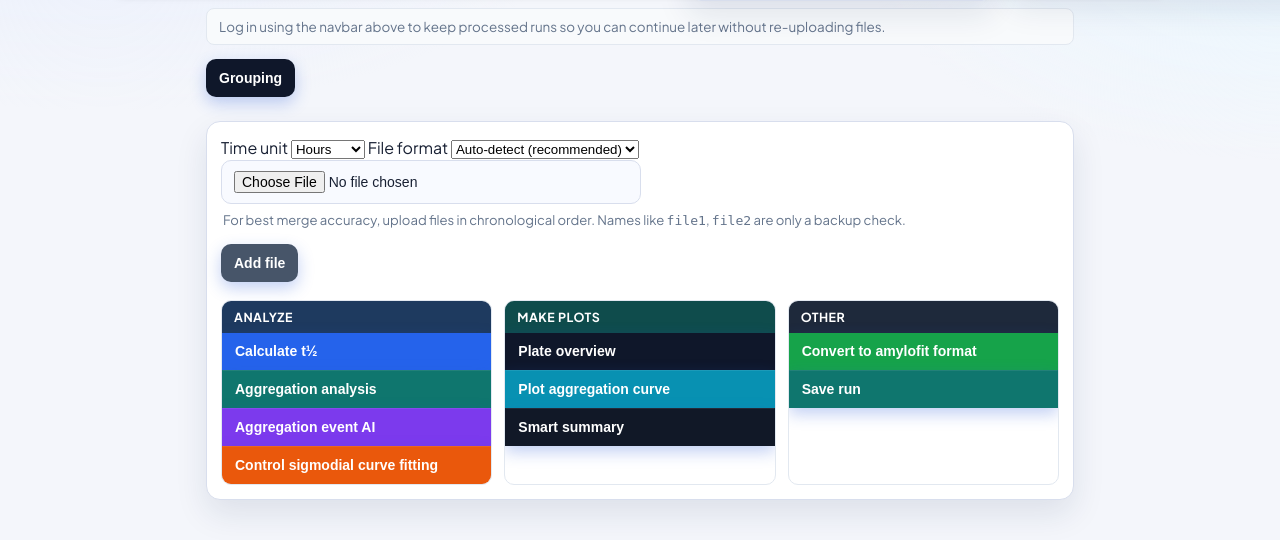
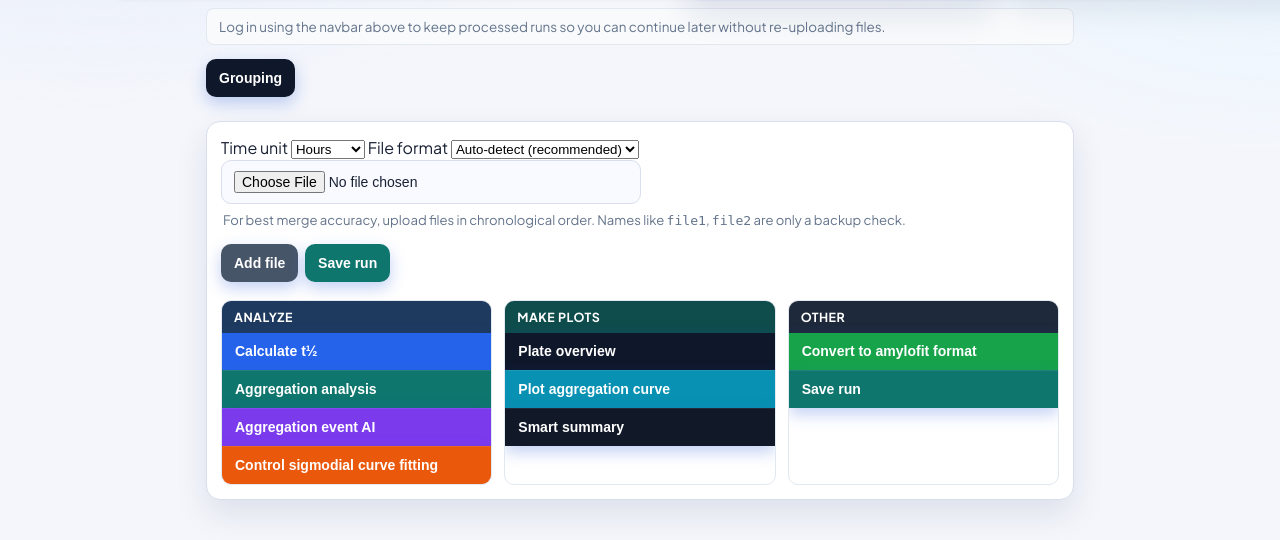
Before and after one commit to Lelleking/python, a Flask app: page / in a window 1280 px wide; the page is wider, and only the part inside the window is pictured. Shown: the part 56-596 px from the top of that part. Run offline with Flask 3, Linux system fonts and the light colour scheme.

Commit message:
add save run button next to add file button in upload area

```diff
--- a/kc/templates/index.html
+++ b/kc/templates/index.html
@@ -1027,6 +1027,7 @@
             Names like <code>file1</code>, <code>file2</code> are only a backup check.
         </p>
         <button type="button" id="add-file-btn" style="background:#475569;">Add file</button>
+        <button type="submit" formaction="/upload/save_only" style="background:#0f766e;">Save run</button>
         {% endif %}
 
         <div class="btn-groups-row">
```
